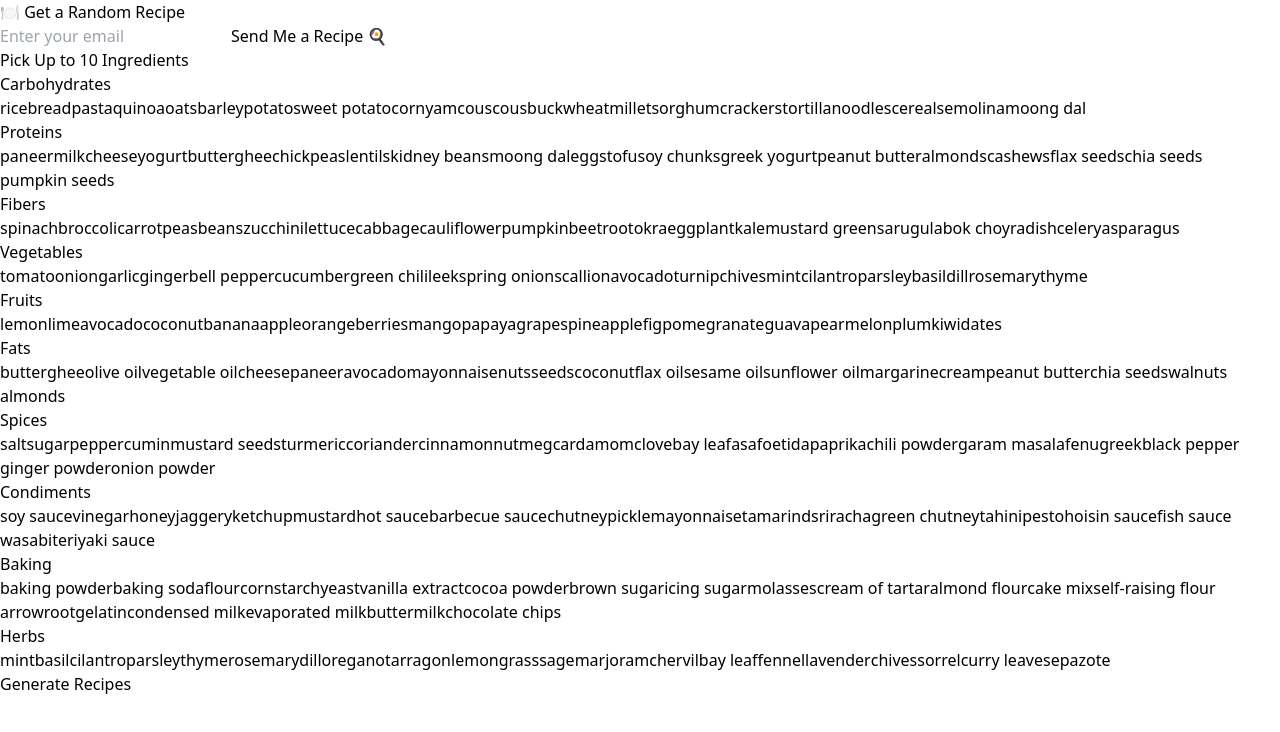
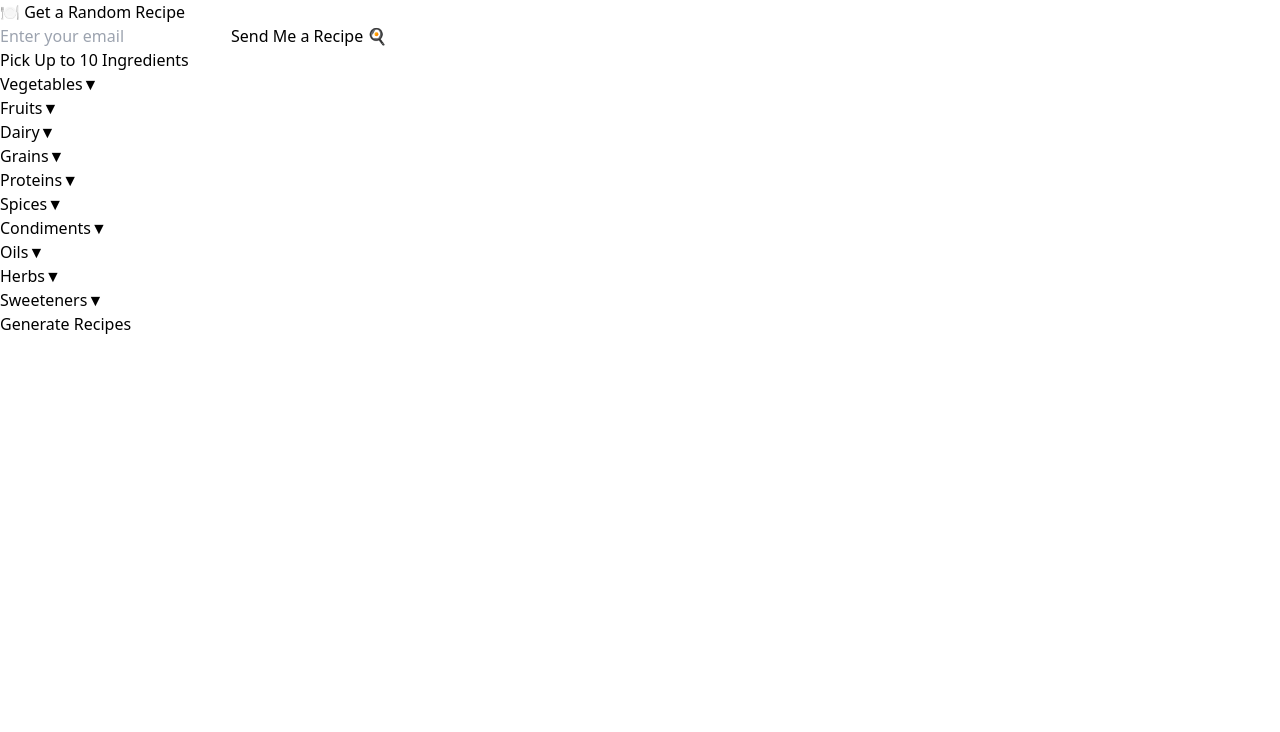
Before and after one commit to yashketanagnihotri/recipe-mailer-frontend, a React (Vite) app: page / in a window 1280 px wide. Shown: the top 732 px of the page. Built offline with nearby package versions, Linux system fonts and the light colour scheme.

Commit message:
Improved selection UI

```diff
--- a/src/IngredientSelector.jsx
+++ b/src/IngredientSelector.jsx
@@ -2,56 +2,27 @@ import React, { useState } from "react";
 import axios from "axios";
 import { motion, AnimatePresence } from "framer-motion";
 
-const categorizedIngredients = {
-    Carbohydrates: [
-      "rice", "bread", "pasta", "quinoa", "oats", "barley", "potato", "sweet potato", "corn", "yam",
-      "couscous", "buckwheat", "millet", "sorghum", "crackers", "tortilla", "noodles", "cereal", "semolina", "moong dal"
-    ],
-    Proteins: [
-      "paneer", "milk", "cheese", "yogurt", "butter", "ghee", "chickpeas", "lentils", "kidney beans", "moong dal",
-      "eggs", "tofu", "soy chunks", "greek yogurt", "peanut butter", "almonds", "cashews", "flax seeds", "chia seeds", "pumpkin seeds"
-    ],
-    Fibers: [
-      "spinach", "broccoli", "carrot", "peas", "beans", "zucchini", "lettuce", "cabbage", "cauliflower", "pumpkin",
-      "beetroot", "okra", "eggplant", "kale", "mustard greens", "arugula", "bok choy", "radish", "celery", "asparagus"
-    ],
-    Vegetables: [
-      "tomato", "onion", "garlic", "ginger", "bell pepper", "cucumber", "green chili", "leek", "spring onion", "scallion",
-      "avocado", "turnip", "chives", "mint", "cilantro", "parsley", "basil", "dill", "rosemary", "thyme"
-    ],
-    Fruits: [
-      "lemon", "lime", "avocado", "coconut", "banana", "apple", "orange", "berries", "mango", "papaya",
-      "grapes", "pineapple", "fig", "pomegranate", "guava", "pear", "melon", "plum", "kiwi", "dates"
-    ],
-    Fats: [
-      "butter", "ghee", "olive oil", "vegetable oil", "cheese", "paneer", "avocado", "mayonnaise", "nuts", "seeds",
-      "coconut", "flax oil", "sesame oil", "sunflower oil", "margarine", "cream", "peanut butter", "chia seeds", "walnuts", "almonds"
-    ],
-    Spices: [
-      "salt", "sugar", "pepper", "cumin", "mustard seeds", "turmeric", "coriander", "cinnamon", "nutmeg", "cardamom",
-      "clove", "bay leaf", "asafoetida", "paprika", "chili powder", "garam masala", "fenugreek", "black pepper", "ginger powder", "onion powder"
-    ],
-    Condiments: [
-      "soy sauce", "vinegar", "honey", "jaggery", "ketchup", "mustard", "hot sauce", "barbecue sauce", "chutney", "pickle",
-      "mayonnaise", "tamarind", "sriracha", "green chutney", "tahini", "pesto", "hoisin sauce", "fish sauce", "wasabi", "teriyaki sauce"
-    ],
-    Baking: [
-      "baking powder", "baking soda", "flour", "cornstarch", "yeast", "vanilla extract", "cocoa powder", "brown sugar", "icing sugar", "molasses",
-      "cream of tartar", "almond flour", "cake mix", "self-raising flour", "arrowroot", "gelatin", "condensed milk", "evaporated milk", "buttermilk", "chocolate chips"
-    ],
-    Herbs: [
-      "mint", "basil", "cilantro", "parsley", "thyme", "rosemary", "dill", "oregano", "tarragon", "lemongrass",
-      "sage", "marjoram", "chervil", "bay leaf", "fennel", "lavender", "chives", "sorrel", "curry leaves", "epazote"
-    ]
+const ingredientCategories = {
+  Vegetables: ["tomato", "onion", "potato", "carrot", "spinach", "cabbage", "cauliflower", "peas", "beans", "broccoli", "bell pepper", "cucumber", "lettuce", "zucchini", "radish", "beetroot", "pumpkin", "okra", "mushroom", "avocado"],
+  Fruits: ["apple", "banana", "mango", "grapes", "orange", "pear", "kiwi", "pineapple", "pomegranate", "watermelon", "lemon", "lime", "papaya", "strawberry", "blueberry", "raspberry", "cherry", "fig", "plum", "apricot"],
+  Dairy: ["milk", "cheese", "paneer", "yogurt", "butter", "cream", "ghee", "curd", "evaporated milk", "condensed milk", "sour cream", "buttermilk", "cottage cheese", "whipping cream", "ice cream", "mozzarella", "cheddar", "parmesan", "ricotta", "blue cheese"],
+  Grains: ["rice", "wheat", "oats", "quinoa", "barley", "millet", "corn", "pasta", "bread", "noodles", "semolina", "couscous", "rye", "bulgur", "sorghum", "amaranth", "spaghetti", "tortilla", "crackers", "flour"],
+  Proteins: ["chicken", "beef", "pork", "fish", "eggs", "tofu", "tempeh", "lentils", "chickpeas", "kidney beans", "moong dal", "black beans", "soybeans", "paneer", "seitan", "turkey", "salmon", "sardines", "mutton", "duck"],
+  Spices: ["salt", "pepper", "cumin", "turmeric", "coriander", "chili powder", "mustard seeds", "cardamom", "cloves", "cinnamon", "nutmeg", "fennel", "asafoetida", "bay leaf", "fenugreek", "paprika", "oregano", "thyme", "basil", "rosemary"],
+  Condiments: ["soy sauce", "vinegar", "ketchup", "mustard", "mayonnaise", "hot sauce", "barbecue sauce", "chutney", "relish", "pesto", "salsa", "horseradish", "tahini", "fish sauce", "teriyaki sauce", "sriracha", "aioli", "hoisin sauce", "wasabi", "tartar sauce"],
+  Oils: ["olive oil", "vegetable oil", "canola oil", "sunflower oil", "coconut oil", "ghee", "butter", "mustard oil", "sesame oil", "peanut oil", "corn oil", "soybean oil", "grapeseed oil", "avocado oil", "almond oil", "walnut oil", "linseed oil", "rice bran oil", "safflower oil", "hazelnut oil"],
+  Herbs: ["cilantro", "parsley", "basil", "mint", "oregano", "thyme", "rosemary", "dill", "chives", "tarragon", "sage", "lemongrass", "bay leaf", "fennel", "marjoram", "lavender", "curry leaves", "spring onion", "scallion", "leek"],
+  Sweeteners: ["sugar", "honey", "jaggery", "maple syrup", "agave nectar", "molasses", "stevia", "brown sugar", "coconut sugar", "corn syrup", "date syrup", "sorbitol", "xylitol", "saccharin", "erythritol", "monk fruit", "fructose", "glucose", "lactose", "maltose"]
 };
-
 
 const IngredientSelector = () => {
   const [selectedIngredients, setSelectedIngredients] = useState([]);
   const [recipes, setRecipes] = useState([]);
   const [loading, setLoading] = useState(false);
   const [errorMsg, setErrorMsg] = useState("");
-  const [openIndex, setOpenIndex] = useState(null);
+  const [openCategory, setOpenCategory] = useState(null);
+  const [searchTerms, setSearchTerms] = useState({});
+  const [categoryIngredients, setCategoryIngredients] = useState(ingredientCategories);
 
   const toggleIngredient = (ingredient) => {
     if (selectedIngredients.includes(ingredient)) {
@@ -80,16 +51,98 @@ const IngredientSelector = () => {
     setLoading(false);
   };
 
+  const handleSearchChange = (category, value) => {
+    setSearchTerms({ ...searchTerms, [category]: value });
+  };
+
+  const handleAddCustomIngredient = (category, value) => {
+    if (!selectedIngredients.includes(value) && selectedIngredients.length < 10) {
+      setSelectedIngredients([...selectedIngredients, value]);
+
+      // Add to initial category list
+      setCategoryIngredients((prev) => ({
+        ...prev,
+        [category]: [...prev[category], value]
+      }));
+
+      setSearchTerms((prev) => ({ ...prev, [category]: "" }));
+    }
+  };
+
   return (
     <div className="p-6 max-w-5xl mx-auto">
       <h1 className="text-3xl font-bold mb-4 text-center">Pick Up to 10 Ingredients</h1>
 
-    <div className="space-y-6 mb-6">
-        {Object.entries(categorizedIngredients).map(([category, items]) => (
-            <div key={category}>
-            <h2 className="text-xl font-semibold mb-2 text-blue-700">{category}</h2>
+      {selectedIngredients.length > 0 && (
+        <div className="mb-6">
+            <h2 className="text-xl font-semibold mb-2 text-center">Selected Ingredients</h2>
+            <div className="flex flex-wrap justify-center gap-2">
+            {selectedIngredients.map((ingredient, index) => (
+                <div
+                key={index}
+                className="flex items-center bg-green-600 text-white px-3 py-1 rounded-full text-sm"
+                >
+                {ingredient}
+                <button
+                    onClick={() =>
+                    setSelectedIngredients(selectedIngredients.filter((item) => item !== ingredient))
+                    }
+                    className="ml-2 text-white hover:text-gray-200 focus:outline-none"
+                    title="Remove"
+                >
+                    ×
+                </button>
+                </div>
+            ))}
+            </div>
+        </div>
+        )}
+
+
+      <div className="mb-6">
+        {Object.keys(categoryIngredients).map((category, idx) => {
+          const searchTerm = searchTerms[category]?.toLowerCase() || "";
+          const filteredIngredients = categoryIngredients[category].filter((ing) =>
+            ing.toLowerCase().includes(searchTerm)
+          );
+
+          return (
+            <div key={category} className="mb-4 border">
+              <button
+                className="w-full text-left px-4 py-3 bg-blue-50 hover:bg-blue-100 font-semibold text-lg flex justify-between"
+                onClick={() => setOpenCategory(openCategory === category ? null : category)}
+              >
+                <span>{category}</span>
+                <span>{openCategory === category ? "▲" : "▼"}</span>
+              </button>
+              <AnimatePresence initial={false}>
+                {openCategory === category && (
+                  <motion.div
+                    initial={{ height: 0, opacity: 0 }}
+                    animate={{ height: "auto", opacity: 1 }}
+                    exit={{ height: 0, opacity: 0 }}
+                    transition={{ duration: 0.3 }}
+                    className="px-4 py-3"
+                  >
+                    <input
+                      type="text"
+                      placeholder="Search..."
+                      value={searchTerms[category] || ""}
+                      onChange={(e) => handleSearchChange(category, e.target.value)}
+                      className="mb-3 p-2 border rounded w-full"
+                    />
+
+                    {searchTerms[category] && !categoryIngredients[category].includes(searchTerms[category]) && (
+                      <button
+                        onClick={() => handleAddCustomIngredient(category, searchTerms[category])}
+                        className="mb-3 text-sm text-green-700 underline"
+                      >
+                        Add "{searchTerms[category]}" to {category}
+                      </button>
+                    )}
+
                     <div className="flex flex-wrap gap-2">
-                {items.map((ingredient) => (
+                      {filteredIngredients.map((ingredient) => (
                         <button
                           key={ingredient}
                           onClick={() => toggleIngredient(ingredient)}
@@ -103,8 +156,12 @@ const IngredientSelector = () => {
                         </button>
                       ))}
                     </div>
+                  </motion.div>
+                )}
+              </AnimatePresence>
             </div>
-        ))}
+          );
+        })}
       </div>
 
       <div className="flex justify-center mb-6">
@@ -135,15 +192,15 @@ const IngredientSelector = () => {
               className="border border-gray-300 rounded-xl bg-white shadow overflow-hidden"
             >
               <button
-                onClick={() => setOpenIndex(openIndex === idx ? null : idx)}
+                onClick={() => setOpenCategory(openCategory === `recipe-${idx}` ? null : `recipe-${idx}`)}
                 className="w-full text-left px-6 py-4 font-semibold text-lg bg-blue-50 hover:bg-blue-100 transition flex justify-between items-center"
               >
                 <span>{recipe.title}</span>
-                <span>{openIndex === idx ? "▲" : "▼"}</span>
+                <span>{openCategory === `recipe-${idx}` ? "▲" : "▼"}</span>
               </button>
 
               <AnimatePresence initial={false}>
-                {openIndex === idx && (
+                {openCategory === `recipe-${idx}` && (
                   <motion.div
                     initial={{ height: 0, opacity: 0 }}
                     animate={{ height: "auto", opacity: 1 }}
```
Lines whose indentation alone changed are shown as unchanged.
